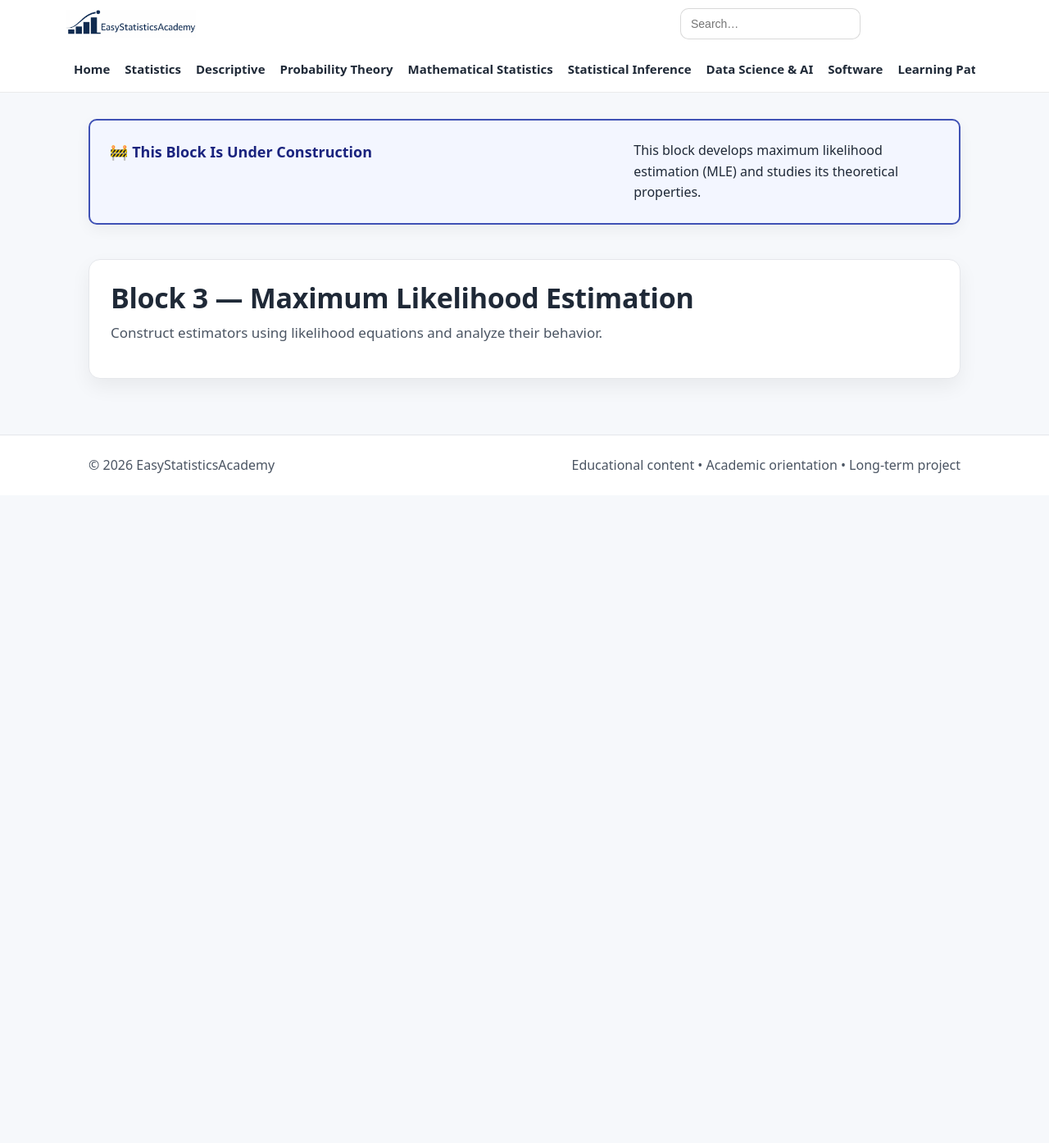
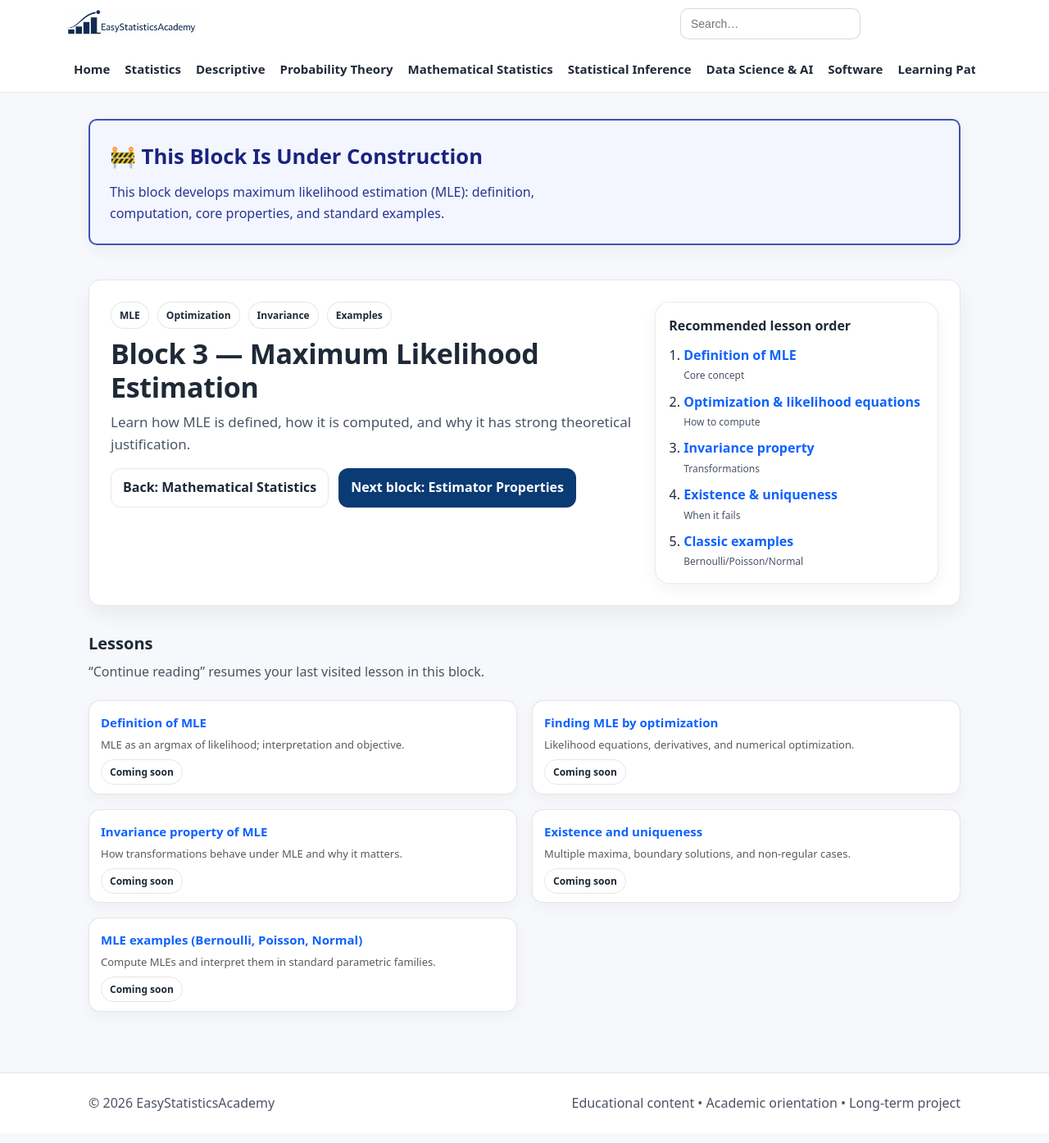
Before and after one commit to ammar-homaida-statistics/easystatisticsacademy, a Jekyll site: the page built from mathematical-statistics/maximum-likelihood-estimation/index.md, in a window 1280 px wide and 1400 px high. Shown: the top 1394 px of the window at 82% size. Built offline with Jekyll 4.4.1, drawn with Linux system fonts in a browser that asks for light colours.

Commit message:
Create the structure

```diff
--- a/mathematical-statistics/maximum-likelihood-estimation/index.md
+++ b/mathematical-statistics/maximum-likelihood-estimation/index.md
@@ -8,31 +8,125 @@ sidebar: false
 
 <section class="section section-slim">
   <div class="callout" style="background:#f3f6ff; border:2px solid #3f51b5; padding:1.5rem; border-radius:10px;">
-    <h2 style="margin-top:0; color:#1a237e;">🚧 This Block Is Under Construction</h2>
-    <p style="margin:0; line-height:1.6;">
-      This block develops maximum likelihood estimation (MLE)
-      and studies its theoretical properties.
-    </p>
+    <div class="callout-copy">
+      <h2 style="margin-top:0; color:#1a237e; font-size:1.6rem;">🚧 This Block Is Under Construction</h2>
+      <p style="margin:0; color:#283593; line-height:1.6;">
+        This block develops maximum likelihood estimation (MLE): definition, computation, core properties, and standard examples.
+      </p>
+    </div>
   </div>
 </section>
 
 <section class="hero hero-lesson">
-  <div class="hero-card">
-    <h1>Block 3 — Maximum Likelihood Estimation</h1>
-    <p class="lead">
-      Construct estimators using likelihood equations
-      and analyze their behavior.
-    </p>
+  <div class="hero-card hero-split">
+    <div class="hero-copy">
+      <div class="badge-row">
+        <span class="badge">MLE</span>
+        <span class="badge">Optimization</span>
+        <span class="badge">Invariance</span>
+        <span class="badge">Examples</span>
+      </div>
+
+      <h1>Block 3 — Maximum Likelihood Estimation</h1>
+      <p class="lead">
+        Learn how MLE is defined, how it is computed, and why it has strong theoretical justification.
+      </p>
+
+      <div class="hero-actions">
+        <a class="btn btn-outline" href="/mathematical-statistics/">Back: Mathematical Statistics</a>
+        <a class="btn" href="/mathematical-statistics/estimator-properties/">Next block: Estimator Properties</a>
+      </div>
+    </div>
+
+    <div class="hero-panel">
+      <div class="panel-card">
+        <h2 class="panel-title">Recommended lesson order</h2>
+        <ol class="quickstart">
+          <li><a href="#lessons">Definition of MLE</a><span class="meta">Core concept</span></li>
+          <li><a href="#lessons">Optimization & likelihood equations</a><span class="meta">How to compute</span></li>
+          <li><a href="#lessons">Invariance property</a><span class="meta">Transformations</span></li>
+          <li><a href="#lessons">Existence & uniqueness</a><span class="meta">When it fails</span></li>
+          <li><a href="#lessons">Classic examples</a><span class="meta">Bernoulli/Poisson/Normal</span></li>
+        </ol>
+      </div>
+    </div>
+  </div>
+</section>
+
+<section class="section" id="lessons">
+  <div class="section-head">
+    <h2>Lessons</h2>
+    <p>“Continue reading” resumes your last visited lesson in this block.</p>
+  </div>
+
+  <div id="continue-reading-ms-b3" style="display:none; margin-top:0.75rem;">
+    <div class="callout">
+      <div class="callout-copy">
+        <h2>Continue reading</h2>
+        <p class="muted-mini" id="continue-reading-ms-b3-label" style="margin:0 0 .75rem 0;"></p>
+        <a class="btn" id="continue-reading-ms-b3-btn" href="#">Continue</a>
+      </div>
+    </div>
+  </div>
+
+  <div class="grid grid-2">
+    <div class="card lesson-card">
+      <h3><a href="/mathematical-statistics/maximum-likelihood-estimation/definition-of-mle/">Definition of MLE</a></h3>
+      <p>MLE as an argmax of likelihood; interpretation and objective.</p>
+      <div class="pill-row"><span class="badge">Coming soon</span></div>
+    </div>
+
+    <div class="card lesson-card">
+      <h3><a href="/mathematical-statistics/maximum-likelihood-estimation/finding-mle-by-optimization/">Finding MLE by optimization</a></h3>
+      <p>Likelihood equations, derivatives, and numerical optimization.</p>
+      <div class="pill-row"><span class="badge">Coming soon</span></div>
+    </div>
+
+    <div class="card lesson-card">
+      <h3><a href="/mathematical-statistics/maximum-likelihood-estimation/invariance-property-of-mle/">Invariance property of MLE</a></h3>
+      <p>How transformations behave under MLE and why it matters.</p>
+      <div class="pill-row"><span class="badge">Coming soon</span></div>
+    </div>
+
+    <div class="card lesson-card">
+      <h3><a href="/mathematical-statistics/maximum-likelihood-estimation/existence-and-uniqueness/">Existence and uniqueness</a></h3>
+      <p>Multiple maxima, boundary solutions, and non-regular cases.</p>
+      <div class="pill-row"><span class="badge">Coming soon</span></div>
+    </div>
+
+    <div class="card lesson-card">
+      <h3><a href="/mathematical-statistics/maximum-likelihood-estimation/mle-examples-bernoulli-poisson-normal/">MLE examples (Bernoulli, Poisson, Normal)</a></h3>
+      <p>Compute MLEs and interpret them in standard parametric families.</p>
+      <div class="pill-row"><span class="badge">Coming soon</span></div>
+    </div>
   </div>
 </section>
 
 <script>
-(function () {
-  var KEY = "esa_continue_ms_last_block_v0";
-  var data = {
-    label: "Block 3 — Maximum Likelihood Estimation",
-    url: "/mathematical-statistics/maximum-likelihood-estimation/"
-  };
-  try { localStorage.setItem(KEY, JSON.stringify(data)); } catch (e) {}
-})();
+  (function () {
+    try {
+      localStorage.setItem("esa_continue_ms_last_block_v0", JSON.stringify({
+        label: "Block 3 — Maximum Likelihood Estimation",
+        url: "/mathematical-statistics/maximum-likelihood-estimation/"
+      }));
+    } catch (e) {}
+
+    var KEY = "esa_continue_ms_mle_last_lesson_v0";
+    var raw = localStorage.getItem(KEY);
+    if (!raw) return;
+
+    try {
+      var data = JSON.parse(raw);
+      if (!data || !data.url || !data.label) return;
+
+      var wrap = document.getElementById("continue-reading-ms-b3");
+      var label = document.getElementById("continue-reading-ms-b3-label");
+      var btn = document.getElementById("continue-reading-ms-b3-btn");
+      if (!wrap || !label || !btn) return;
+
+      label.innerHTML = 'You last visited: <strong>' + data.label + '</strong>';
+      btn.href = data.url;
+      wrap.style.display = "block";
+    } catch (e) {}
+  })();
 </script>
```
